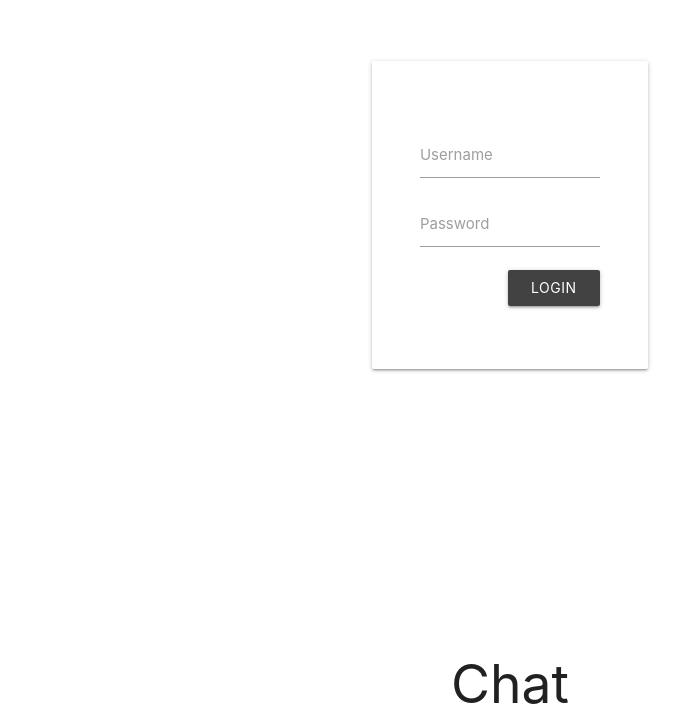
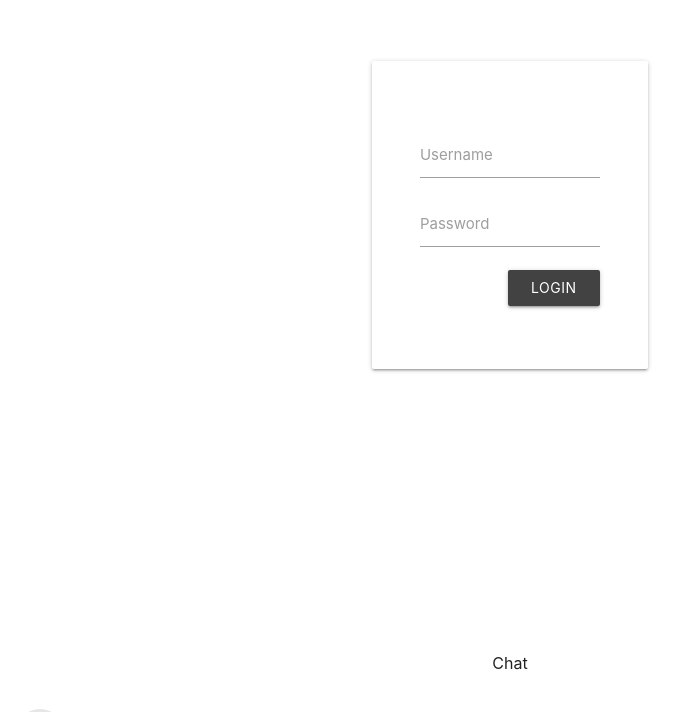
Before and after one commit to azeemmirza/chat, an Angular app in the folder client/: page / in a window 1280 px wide. Shown: the part 181-893 px from the top of the page, without its empty margins (130-811 px from the left). Built offline with nearby package versions, Linux system fonts and the light colour scheme.

Commit message:
Style #7

```diff
--- a/client/src/styles.scss
+++ b/client/src/styles.scss
@@ -9,7 +9,9 @@ $dark-3-op: rgba(66, 66, 66, 0.1);
 .h-100vh { height: 100vh; }
 .h-100 { height: 100%; }
 .font-small { font-size: 12px !important; }
+.font-regular { font-size: 16px !important; }
 .scroll-y-overflow { overflow-y: scroll !important; }
+.margin-0 { margin: 0 !important;}
 
 // Customization
 .input-field input:focus + label, .materialize-textarea:focus:not([readonly]) + label {
@@ -23,6 +25,9 @@ $dark-3-op: rgba(66, 66, 66, 0.1);
 
 
 //Message list
+.message-list {
+
+}
 .message-item{
   display: flex;
   flex-direction: row;
```
